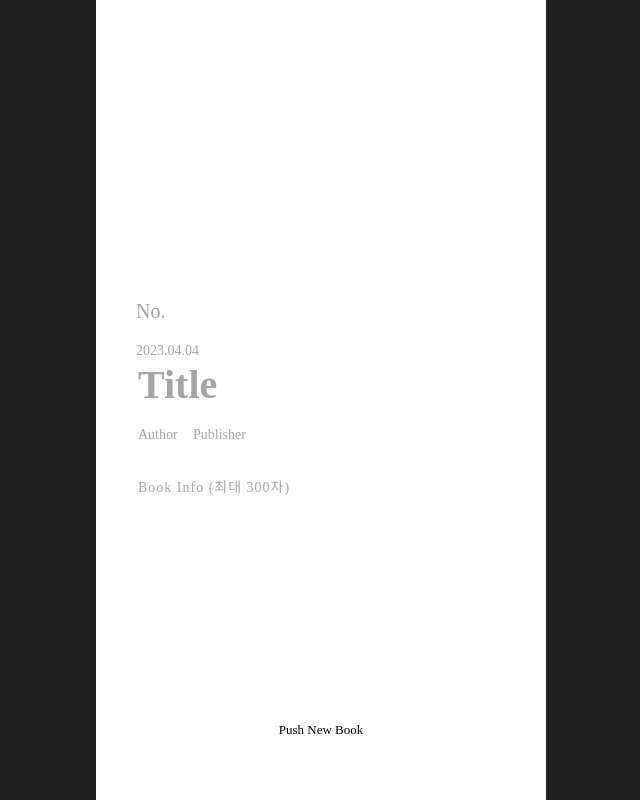
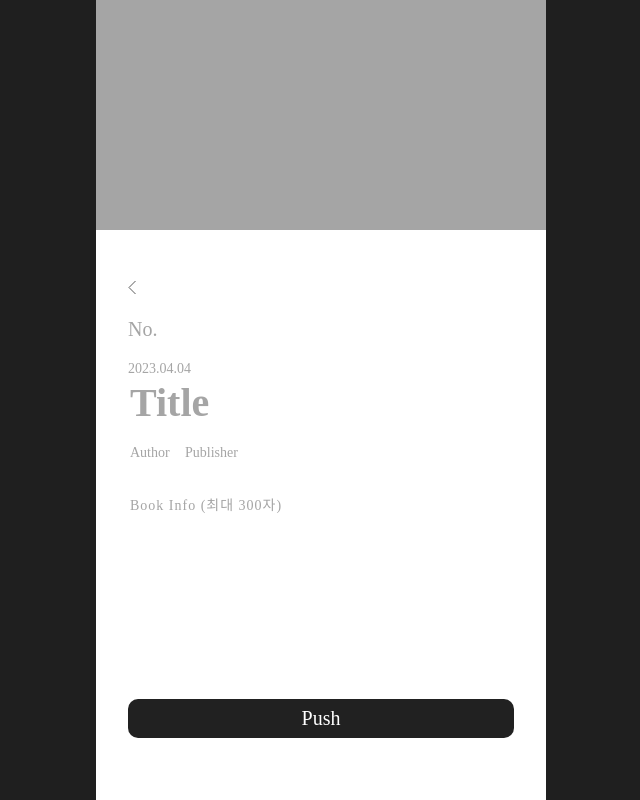
Before and after one commit to MayOwall/BookStack-FE, a Next.js app: page /stack/create in a window 1280 px wide. Shown: the whole page, without its empty margins (319-959 px from the left). Built offline with nearby package versions, Linux system fonts and the light colour scheme.

Commit message:
feat : Stack/create 페이지 UI 구현

```diff
--- a/component/template/StackCreate/StackCreate.styles.ts
+++ b/component/template/StackCreate/StackCreate.styles.ts
@@ -4,9 +4,9 @@ export const Container = styled.div`
   position: relative;
   display: flex;
   flex-direction: column;
+  align-items: center;
   width: 100%;
   height: 100%;
-  padding-top: 220px;
 
   overflow: auto;
 
@@ -16,21 +16,37 @@ export const Container = styled.div`
 `;
 
 export const CoverContainer = styled.div`
-  position: absolute;
-  top: 0;
-  left: 0;
   width: 100%;
-  height: 250px;
+  height: 230px;
+  background-color: ${({ theme }) => theme.color[2]};
+  margin-bottom: 50px;
 `;
 
 export const BookInfoContainer = styled.div`
-  display: flex;
-  flex-direction: column;
-  gap: 70px;
-  width: 100%;
-  border-top-left-radius: 30px;
-  border-top-right-radius: 30px;
+  width: calc(100% - 64px);
   z-index: 1;
-  background-color: ${({ theme }) => theme.color.white};
-  padding: 80px 40px 0;
+  background-color: ${({ theme }) => theme.color[1]};
+  position: relative;
+  margin-bottom: 50px;
+
+  svg {
+    margin-bottom: 20px;
+  }
 `;
+
+export const BackIconBackground = styled.div`
+  position: absolute;
+  left: -6.5px;
+  top: -5px;
+  width: 24px;
+  height: 24px;
+  border-radius: 50%;
+  background-color: ${({ theme }) => theme.color[4]}22;
+  opacity: 0;
+  transition: 0.2s ease-out all;
+  cursor: pointer;
+
+  :hover {
+    opacity: 100%;
+  }
+`;
--- a/component/template/StackCreate/StackCreate.tsx
+++ b/component/template/StackCreate/StackCreate.tsx
@@ -1,20 +1,37 @@
-import { BookInfoEditor, RoundButton } from "component";
+import { useRouter } from "next/navigation";
+import { BookInfoEditor, Button } from "component";
+import { BackIcon } from "public";
 import { IStackCreateTemplateProps } from "type";
 import * as S from "./StackCreate.styles";
 
 function StackCreateTemplate({
   bookInfo,
   handleBookInfo,
+  handleSubmit,
 }: IStackCreateTemplateProps) {
+  const router = useRouter();
+  const handleBack = () => {
+    const answer = confirm(
+      "지금까지 작성된 모든 데이터가 사라집니다. 페이지를 나가시겠어요?"
+    );
+    if (answer) router.back();
+  };
+
   return (
     <S.Container>
       <S.CoverContainer></S.CoverContainer>
       <S.BookInfoContainer>
+        <BackIcon />
+        <S.BackIconBackground onClick={handleBack} />
         <BookInfoEditor bookInfo={bookInfo} handleBookInfo={handleBookInfo} />
-        <RoundButton type="fill" onClick={() => {}} height="60px">
-          Push New Book
-        </RoundButton>
       </S.BookInfoContainer>
+      <Button
+        buttonType="largeFill"
+        width="calc(100% - 64px)"
+        onClick={handleSubmit}
+      >
+        Push
+      </Button>
     </S.Container>
   );
 }
--- a/public/index.ts
+++ b/public/index.ts
@@ -3,6 +3,7 @@ import StackIcon from "./StackIcon.svg";
 import ShelfIcon from "./ShelfIcon.svg";
 import DeleteIcon from "./DeleteIcon.svg";
 import MeatballsIcon from "./MeatballsIcon.svg";
+import BackIcon from "./BackIcon.svg";
 import defaultProfileImage from "./defaultProfileImage.png";
 
 export {
@@ -11,5 +12,6 @@ export {
   ShelfIcon,
   DeleteIcon,
   MeatballsIcon,
+  BackIcon,
   defaultProfileImage,
 };
```
Also changed, not shown: public/BackIcon.svg (added).
